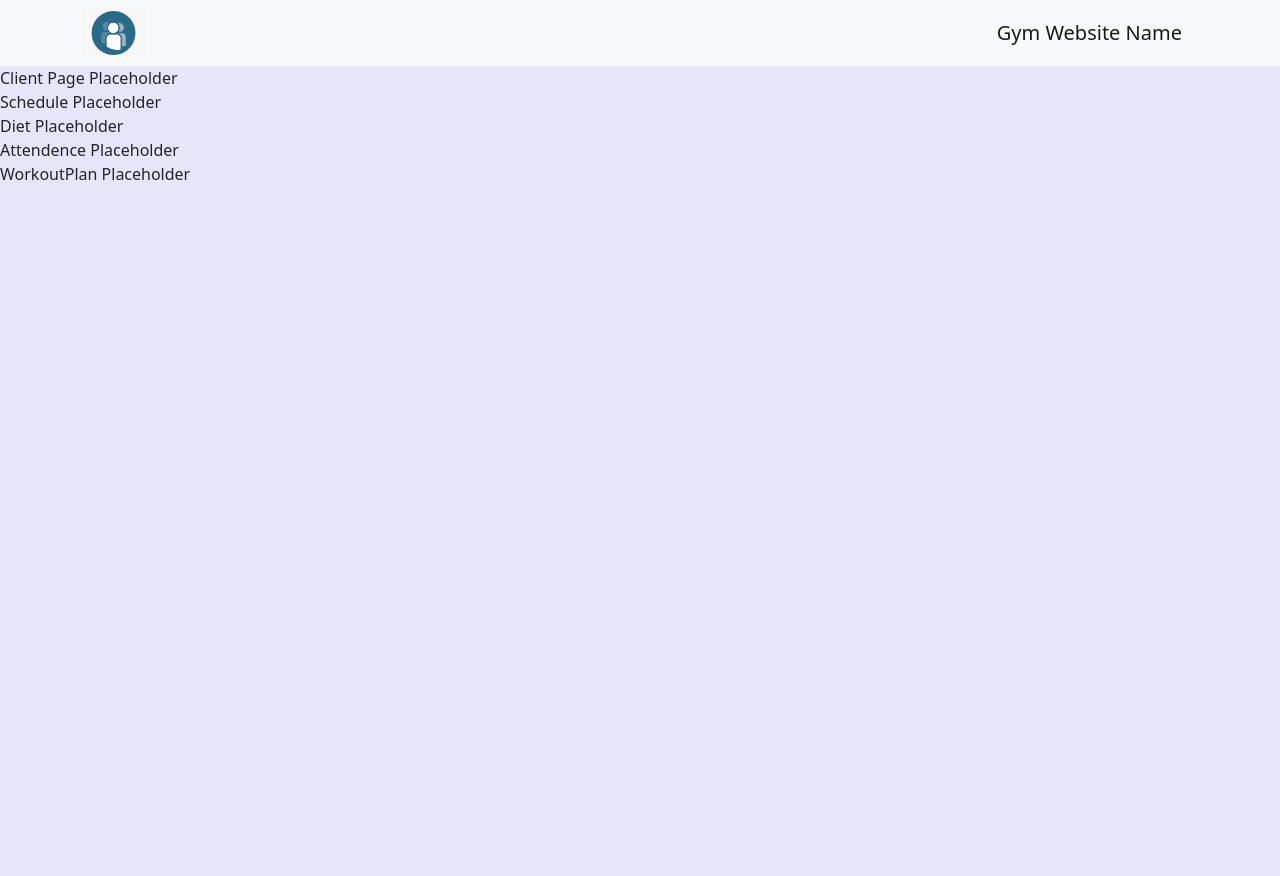
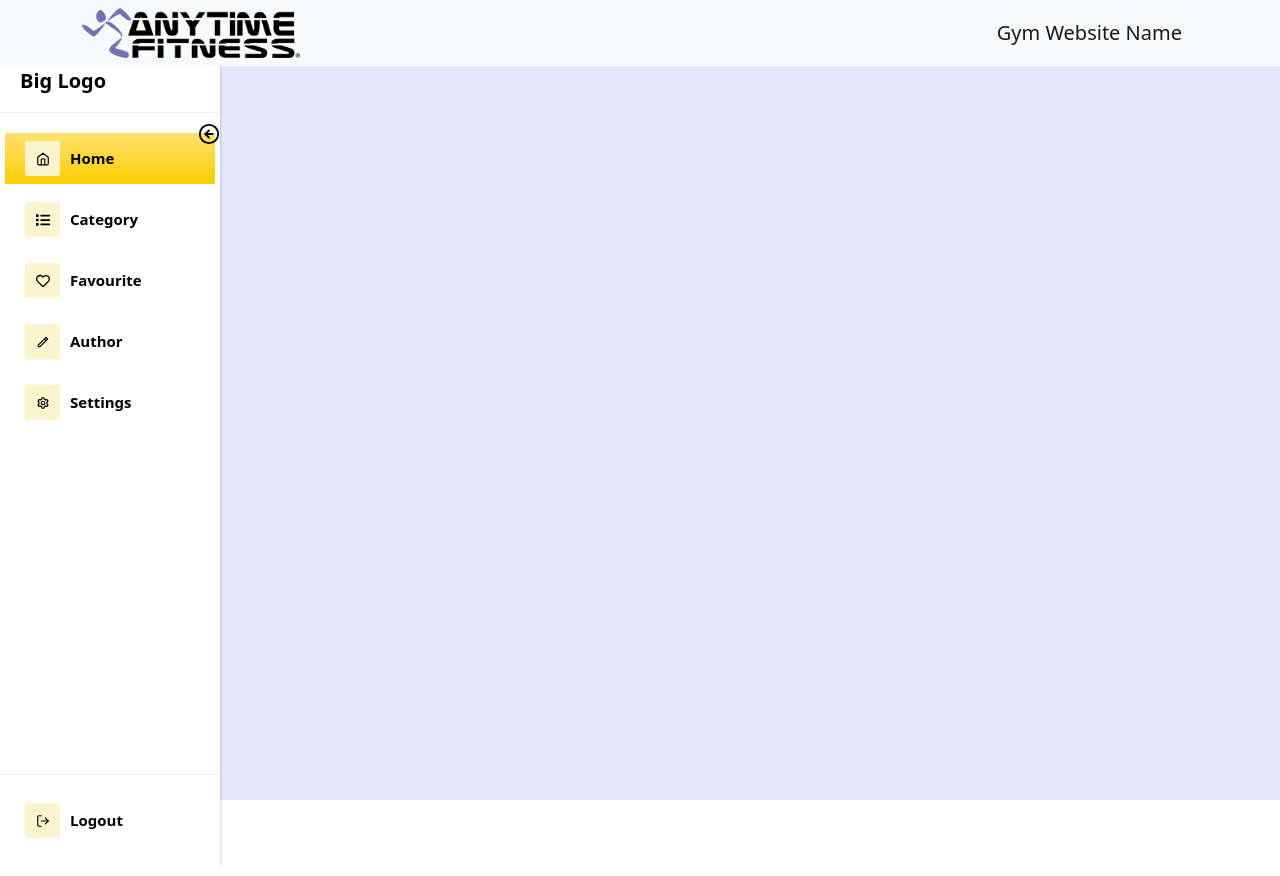
Before and after one commit to neu-seattle-cs5500-summer2022/project-SM22-LincolnCardosodeFaria-mikael1017-panmei-minhphan, a React (Create React App) app in the folder frontend/frontend/: page / in a window 1280 px wide. Shown: the top 876 px of the page. Built offline with nearby package versions, Linux system fonts and the light colour scheme.

Commit message:
add side bar

```diff
--- a/frontend/frontend/package.json
+++ b/frontend/frontend/package.json
@@ -10,7 +10,10 @@
     "bootstrap": "^5.1.3",
     "react": "^18.1.0",
     "react-bootstrap": "^2.4.0",
+    "react-burger-menu": "^3.0.8",
     "react-dom": "^18.1.0",
+    "react-icons": "^4.4.0",
+    "react-pro-sidebar": "^0.7.1",
     "react-router-dom": "^6.3.0",
     "react-scripts": "5.0.1",
     "web-vitals": "^2.1.4"
--- a/frontend/frontend/src/App.js
+++ b/frontend/frontend/src/App.js
@@ -3,7 +3,10 @@
 import Container from 'react-bootstrap/Container';
 import Nav from 'react-bootstrap/Nav';
 import Navbar from 'react-bootstrap/Navbar';
-import NavDropdown from 'react-bootstrap/Navbar';
+
+//side bar
+import { ProSidebar, Menu, MenuItem, SubMenu } from 'react-pro-sidebar';
+import 'react-pro-sidebar/dist/css/styles.css';
 
 import Client from "./components/Client";
 
@@ -32,7 +35,7 @@
 
       <Navbar bg="light">
         <Container>
-          <img src='/icons/client-logo.png' alt='client logo' className='gymLogo' />
+          <img src='/icons/gymLogo.png' alt='gym logo' className='gymLogo' />
           <Navbar.Brand href="#home">Gym Website Name</Navbar.Brand>
         </Container>
       </Navbar>
--- a/frontend/frontend/src/components/Client.js
+++ b/frontend/frontend/src/components/Client.js
@@ -11,6 +11,7 @@
 import WorkoutPlan from './WorkoutPlan';
 import Diet from './Diet';
 import Attendence from './Attendence';
+import Sidebar from './Sidebar';
 
 const Client = props => {
     // let params = useParams();
@@ -90,13 +91,15 @@
     // )
 
     return (
-        <div className="App">
-            Client Page Placeholder
-            <Schedule />
-            <Diet />
-            <Attendence />
-            <WorkoutPlan />
-
+        <div className="Client">
+            <Sidebar />
+            <div id="page-wrap">
+                Client Page Placeholder
+                <Schedule />
+                <Diet />
+                <Attendence />
+                <WorkoutPlan />
+            </div>
         </div>
 
     )
--- /dev/null
+++ b/frontend/frontend/src/components/Sidebar.css
@@ -0,0 +1,81 @@
+#header {
+    position: absolute;
+    width: 220px;
+}
+
+#header .pro-sidebar {
+    height: 100vh;
+}
+
+#header .closemenu {
+    color: #000;
+    position: absolute;
+    right: 0;
+    z-index: 9999;
+    line-height: 20px;
+    border-radius: 50%;
+    font-weight: bold;
+    font-size: 22px;
+    top: 55px;
+    cursor: pointer;
+}
+
+#header .pro-sidebar {
+    width: 100%;
+    min-width: 100%;
+}
+
+#header .pro-sidebar.collapsed {
+    width: 80px;
+    min-width: 80px;
+}
+
+#header .pro-sidebar-inner {
+    background-color: white;
+    box-shadow: 0.5px 0.866px 2px 0px rgba(0, 0, 0, 0.15);
+}
+
+#header .pro-sidebar-inner .pro-sidebar-layout {
+    overflow-y: hidden;
+}
+
+#header .pro-sidebar-inner .pro-sidebar-layout .logotext p {
+    font-size: 20px;
+    padding: 0 20px;
+    color: #000;
+    font-weight: bold;
+}
+
+#header .pro-sidebar-inner .pro-sidebar-layout ul {
+    padding: 0 5px;
+}
+
+#header .pro-sidebar-inner .pro-sidebar-layout ul .pro-inner-item {
+    color: #000;
+    margin: 10px 0px;
+    font-weight: bold;
+}
+
+#header .pro-sidebar-inner .pro-sidebar-layout ul .pro-inner-item .pro-icon-wrapper {
+    background-color: #fbf4cd;
+    color: #000;
+    border-radius: 3px;
+}
+
+#header .pro-sidebar-inner .pro-sidebar-layout ul .pro-inner-item .pro-icon-wrapper .pro-item-content {
+    color: #000;
+}
+
+#header .pro-sidebar-inner .pro-sidebar-layout .active {
+    background-image: linear-gradient(0deg, #fece00 0%, #ffe172 100%);
+}
+
+#header .logo {
+    padding: 20px;
+}
+
+@media only screen and (max-width: 720px) {
+    html {
+        overflow: hidden;
+    }
+}
--- /dev/null
+++ b/frontend/frontend/src/components/Sidebar.js
@@ -0,0 +1,76 @@
+//import useState hook to create menu collapse state
+import React, { useState } from "react";
+
+//import react pro sidebar components
+import {
+    ProSidebar,
+    Menu,
+    MenuItem,
+    SidebarHeader,
+    SidebarFooter,
+    SidebarContent
+} from "react-pro-sidebar";
+
+//import icons from react icons
+import { FaList, FaRegHeart } from "react-icons/fa";
+import {
+    FiHome,
+    FiLogOut,
+    FiArrowLeftCircle,
+    FiArrowRightCircle
+} from "react-icons/fi";
+import { RiPencilLine } from "react-icons/ri";
+import { BiCog } from "react-icons/bi";
+
+//import sidebar css from react-pro-sidebar module and our custom css
+import "react-pro-sidebar/dist/css/styles.css";
+import "./Sidebar.css";
+
+const Sidebar = () => {
+    //create initial menuCollapse state using useState hook
+    const [menuCollapse, setMenuCollapse] = useState(false);
+
+    //create a custom function that will change menucollapse state from false to true and true to false
+    const menuIconClick = () => {
+        //condition checking to change state from true to false and vice versa
+        menuCollapse ? setMenuCollapse(false) : setMenuCollapse(true);
+    };
+
+    return (
+        <>
+            <div id="header">
+                {/* collapsed props to change menu size using menucollapse state */}
+                <ProSidebar collapsed={menuCollapse}>
+                    <SidebarHeader>
+                        <div className="logotext">
+                            {/* small and big change using menucollapse state */}
+                            <p>{menuCollapse ? "Logo" : "Big Logo"}</p>
+                        </div>
+                        <div className="closemenu" onClick={menuIconClick}>
+                            {/* changing menu collapse icon on click */}
+                            {menuCollapse ? <FiArrowRightCircle /> : <FiArrowLeftCircle />}
+                        </div>
+                    </SidebarHeader>
+                    <SidebarContent>
+                        <Menu iconShape="square">
+                            <MenuItem active={true} icon={<FiHome />}>
+                                Home
+                            </MenuItem>
+                            <MenuItem icon={<FaList />}>Category</MenuItem>
+                            <MenuItem icon={<FaRegHeart />}>Favourite</MenuItem>
+                            <MenuItem icon={<RiPencilLine />}>Author</MenuItem>
+                            <MenuItem icon={<BiCog />}>Settings</MenuItem>
+                        </Menu>
+                    </SidebarContent>
+                    <SidebarFooter>
+                        <Menu iconShape="square">
+                            <MenuItem icon={<FiLogOut />}>Logout</MenuItem>
+                        </Menu>
+                    </SidebarFooter>
+                </ProSidebar>
+            </div>
+        </>
+    );
+};
+
+export default Sidebar;
```
Also changed, not shown: frontend/frontend/public/icons/gymLogo.png (added), 1 other file (tests, documents, lock files or other folders).
